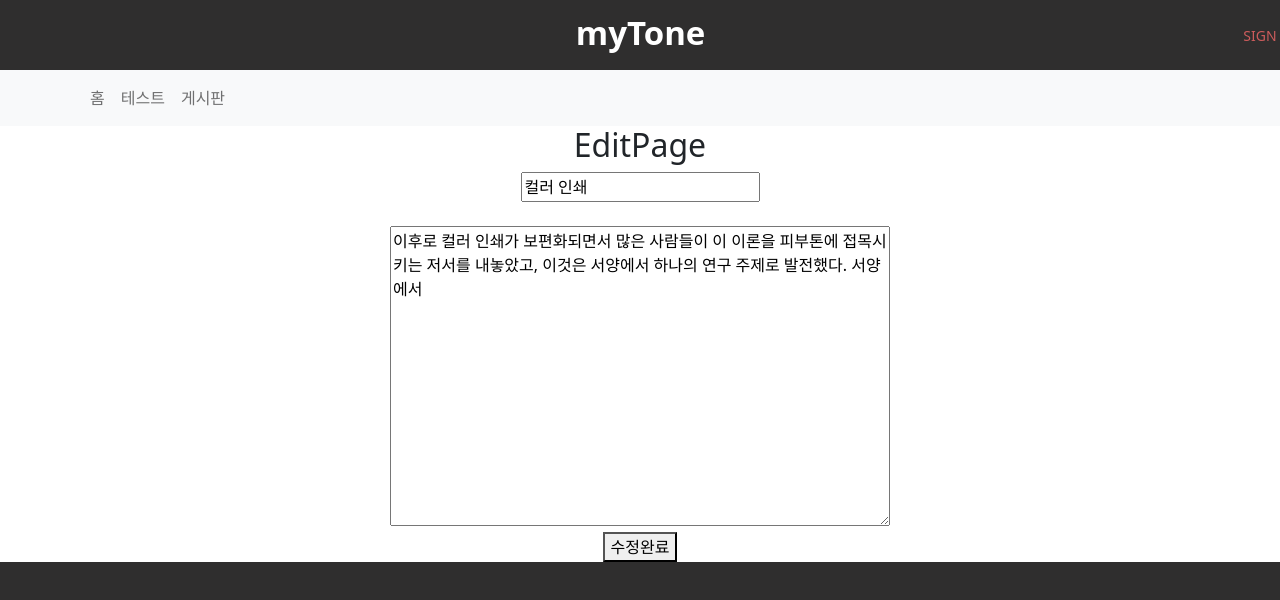
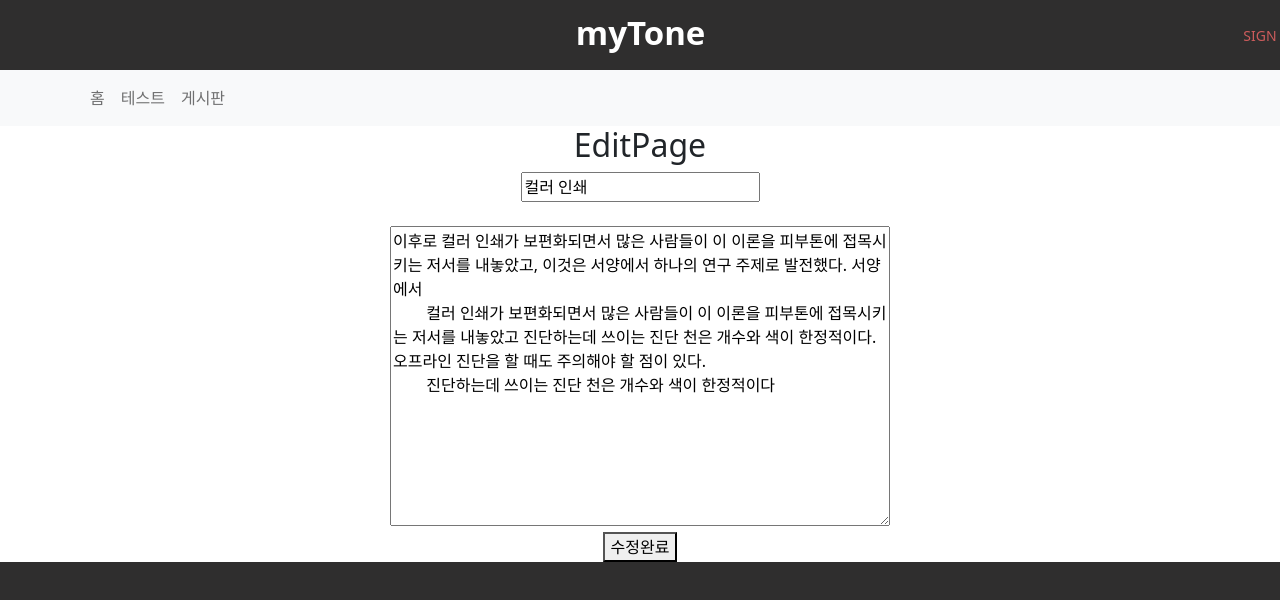
Before and after one commit to Project-MyTone/MyTone_Front, a React (Create React App) app: page /edit/1 in a window 1280 px wide. Shown: the top 600 px of the page. Built offline with nearby package versions, Linux system fonts and the light colour scheme.

Commit message:
update data

```diff
--- a/src/store.js
+++ b/src/store.js
@@ -11,7 +11,9 @@ let article = createSlice({
     initialState : [
         {id:0, title:'피부톤', content:`사람의 피부톤과 가장 어울리는 색상을 찾는 색채학 이론이다. 피부톤에 어울리는 색을 웜톤 쿨톤이나 봄, 여름, 가을, 겨울로 나누어 부르는 것이 바로 이 퍼스널 컬러를 기반으로 한 것이다
         오프라인 진단을 할 때도 주의해야 할 점이 있다. 진단하는데 쓰이는 진단 천은 개수와 색이 한정적이다. 좋지 않은 경우에는 진단천에 자신이 아주 잘 어울리`,img:'https://i.pravatar.cc/300', board:'0',user:'kim',create_at:'2022-08-01'},
-        {id:1, title:'컬러 인쇄', content:'이후로 컬러 인쇄가 보편화되면서 많은 사람들이 이 이론을 피부톤에 접목시키는 저서를 내놓았고, 이것은 서양에서 하나의 연구 주제로 발전했다. 서양에서',img:'https://i.pravatar.cc/300',board:'1',user:'song',create_at:'2022-07-01'},
+        {id:1, title:'컬러 인쇄', content:`이후로 컬러 인쇄가 보편화되면서 많은 사람들이 이 이론을 피부톤에 접목시키는 저서를 내놓았고, 이것은 서양에서 하나의 연구 주제로 발전했다. 서양에서
+        컬러 인쇄가 보편화되면서 많은 사람들이 이 이론을 피부톤에 접목시키는 저서를 내놓았고 진단하는데 쓰이는 진단 천은 개수와 색이 한정적이다. 오프라인 진단을 할 때도 주의해야 할 점이 있다.
+        진단하는데 쓰이는 진단 천은 개수와 색이 한정적이다`,img:'https://i.pravatar.cc/300',board:'1',user:'song',create_at:'2022-07-01'},
         {id:2, title:'사계절 분류', content:'사계절 분류는 서양에서 만들어졌기 때문에 눈동자와 머리색이 제각각 다른 백인을 기준으로 한다. 그래서 한국인에게는 안 맞을 수 있다. 색을 인지하는 것도',img:'https://i.pravatar.cc/300', board:'1',user:'lee',create_at:'2022-06-25'},
         {id:3, title:'퍼스널 컬러 진단', content:'퍼스널 컬러 진단은 개인에게 잘 어울리는 색을 찾는 방법이며 오프라인 진단과 온라인 진단이 있지만 온라인 진단은 사람의 다양한 특성을 반영하지 못하고',img:'https://i.pravatar.cc/300', board:'0',user:'bae',create_at:'2022-05-14'},
         {id:4, title:'오프라인 진단', content:'오프라인 진단을 할 때도 주의해야 할 점이 있다. 진단하는데 쓰이는 진단 천은 개수와 색이 한정적이다. 좋지 않은 경우에는 진단천에 자신이 아주 잘 어울리',img:'https://i.pravatar.cc/300', board:'1',user:'park',create_at:'2022-01-01'},
```
